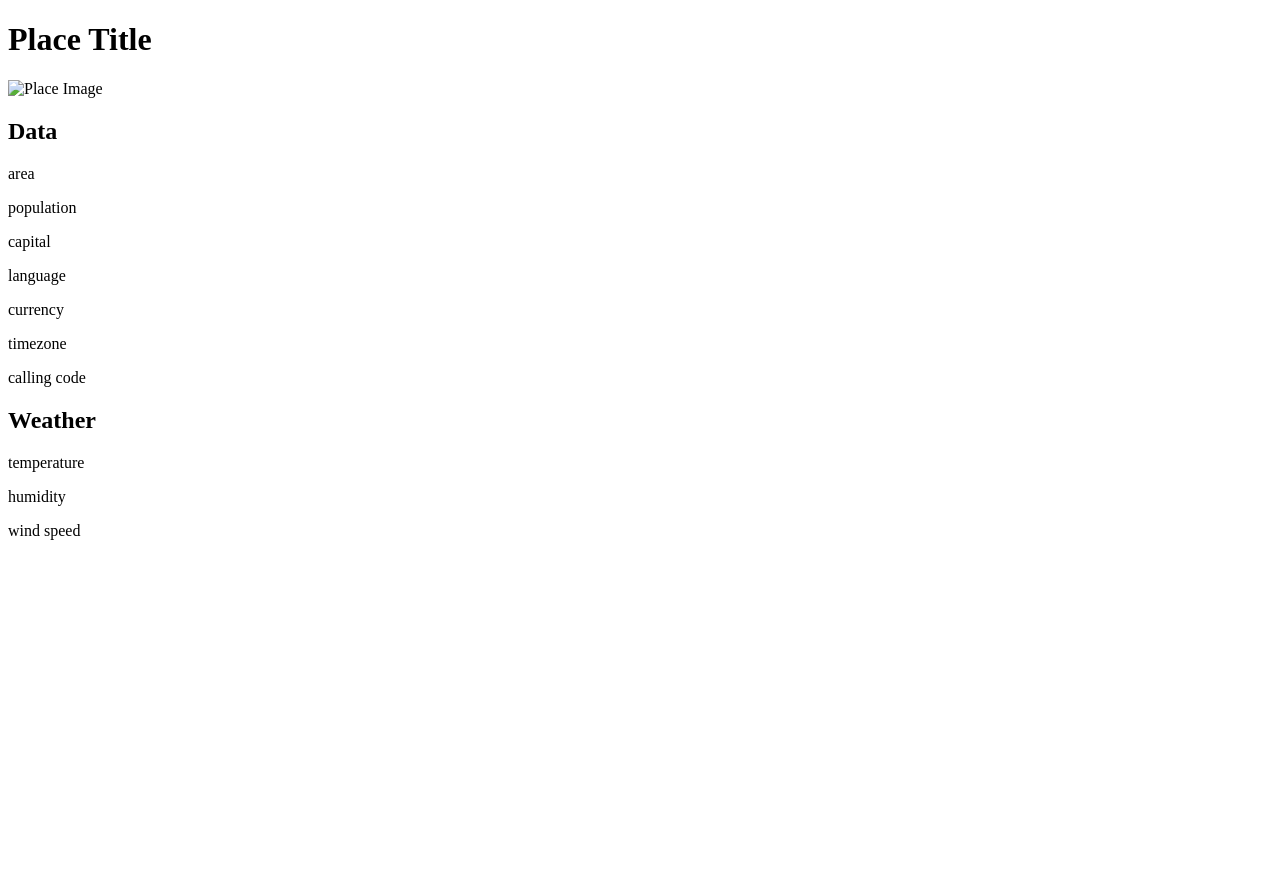
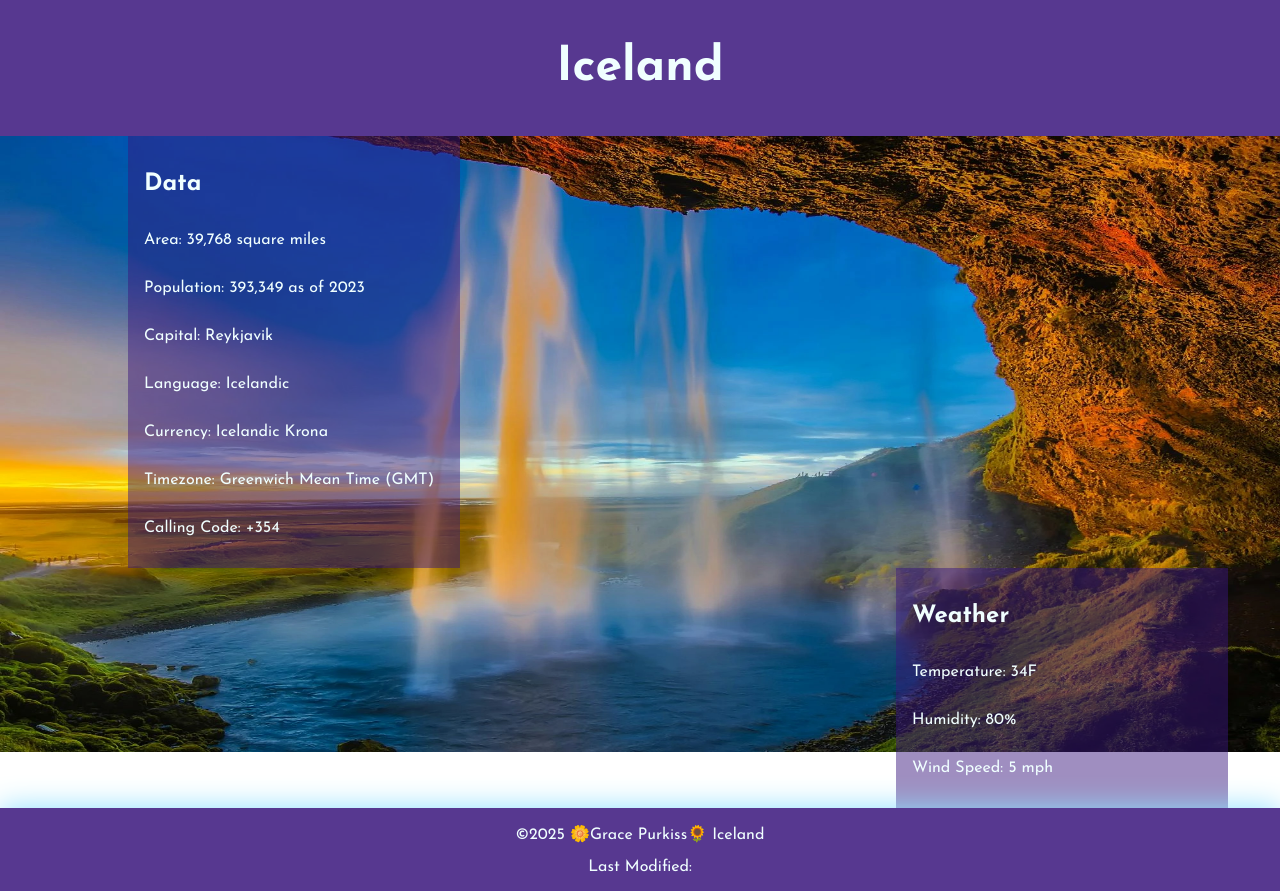
Before and after one commit to gpurkiss/wdd131, a plain HTML site: page place.html in a window 1280 px wide. Before the commit the page ends 800 px from the top, so only its background shows below. Drawn offline with Linux system fonts and the light colour scheme.

Commit message:
first push

```diff
--- a/place.html
+++ b/place.html
@@ -6,38 +6,45 @@
     <title>Place</title>
     <meta name="description" content="Week 04 of the Web Development course">
     <meta name="author" content="Grace Purkiss">
+    <link rel="preconnect" href="https://fonts.googleapis.com">
+    <link rel="preconnect" href="https://fonts.gstatic.com" crossorigin>
+    <link href="https://fonts.googleapis.com/css2?family=Josefin+Sans:ital,wght@0,100..700;1,100..700&family=Montserrat:ital,wght@0,100..900;1,100..900&family=Roboto:ital,wght@0,100..900;1,100..900&display=swap" rel="stylesheet">
     <link rel="stylesheet" href="styles/place.css">
     <script src="scripts/place.js" defer></script>
 </head>
 <body>
     <header>
-        <h1>Place Title</h1>
+        <h1>Iceland</h1>
     </header>
     <main>
-        <div>
+        <div class="hero">
             <picture>
-                <source srcset="images/iceland-large.jpg" media="(max-width: 1000px)">
-                <source srcset="images/iceland-medium.png" media="(max-width: 550px)">
-                <img src="images/northern-lights.jpeg" alt="Place Image" width="400" height="200">
+                <source srcset="images/pexels-pixabay-356831.webp" media="(min-width: 1000px)">
+                <img src="images/northern-lights.webp" alt="Place Image" width="1500" height="700">
             </picture>
         </div>
-        <section>
+        <section class="data">
             <h2>Data</h2>
-            <p>area</p>
-            <p>population</p>
-            <p>capital</p>
-            <p>language</p>
-            <p>currency</p>
-            <p>timezone</p>
-            <p>calling code</p>
+            <p>Area: 39,768 square miles</p>
+            <p>Population: 393,349 as of 2023</p>
+            <p>Capital: Reykjavik</p>
+            <p>Language: Icelandic</p>
+            <p>Currency: Icelandic Krona</p>
+            <p>Timezone: Greenwich Mean Time (GMT)</p>
+            <p>Calling Code: +354</p>
         </section>
-        <section>
-            <h2>Weather</h2>
-            <p>temperature</p>
-            <p>humidity</p>
-            <p>wind speed</p>
+        <section class="weather">
+            <h2>Weather
+            <img class="icon" src="images/1530389_weather_clouds_storm_sunny_icon.png" alt="Weather Icon" width="100" height="100"></h2>
+            <p>Temperature: 34F</p>
+            <p>Humidity: 80%</p>
+            <p>Wind Speed: 5 mph</p>
         </section>
     </main>
-    <footer></footer>
+    <footer>
+        <p>©2025 🌼Grace Purkiss🌻 Iceland</p>
+        <p>Last Modified: <span id="lastmodified"></span></p>
+    </footer>
+
 </body>
 </html>
--- a/scripts/place.js
+++ b/scripts/place.js
@@ -0,0 +1 @@
+const calculateWindChill = (tempF, windMph) => 35.74 + 0.6215 * tempF - 35.75 * Math.pow(windMph, 0.16) + 0.4275 * tempF * Math.pow(windMph, 0.16);
--- a/styles/place.css
+++ b/styles/place.css
@@ -0,0 +1,116 @@
+body {
+    font-family: "Josefin Sans", sans-serif;
+
+}
+
+header {
+    background-color: rgb(57, 21, 124, 0.483);
+    padding: .5em;
+    text-align: center;
+    color: azure;
+    font-size: 1.5em;
+    box-shadow: 0 0 30px #8bdeff;
+}
+
+main {
+    grid-template-columns: 1fr 1fr;
+    grid-template-rows: 1fr 1fr;
+}
+
+main img {
+    position: absolute;
+    grid-column: 1/-1;
+    width: 100%;
+    height: 77%;
+
+}
+
+.data {
+    display: grid;
+    grid-template-columns: 1fr;
+    position: relative;
+    align-self: center;
+    color: azure;
+    background-color: rgba(57, 21, 124, 0.483);
+    max-width: 300px;
+    padding: 1em;
+    left: 10%;
+}
+
+.weather {
+    display: grid;
+    grid-template-columns: 1fr;
+    position: relative;
+    align-self: center;
+    color: azure;
+    background-color: rgba(57, 21, 124, 0.483);
+    max-width: 300px;
+    padding: 1em;
+    left: 70%;
+}
+
+footer {
+    margin-top: auto;
+    position: relative;
+    background-color: rgb(57, 21, 124, 0.483);
+    color: azure;
+    text-align: center;;
+    box-shadow: 0 0 30px #8bdeff;
+}
+
+@media (min-width: 600px) {
+    header {
+        background-color: rgba(57, 21, 124, 0.849);
+    }
+
+    main {
+        grid-template-columns: 1fr 1fr;
+        grid-template-rows: 1fr 1fr;
+        flex: 12;
+    }
+
+    body {
+        display: flex;
+        flex-direction: column;
+        min-height: 100vh;
+        margin: 0;
+    }
+
+    footer {
+        position: relative;
+        margin-top: auto;
+        background-color: rgba(57, 21, 124, 0.849);
+    }
+
+    .icon {
+        display: none;
+    }
+
+}
+
+@media (max-width: 599px) {
+    main img {
+        position: relative;
+    }
+    .data {
+        text-align: center;
+        max-width: 150px;
+        padding: 0em 3em ;
+        left: 25%;
+
+    }
+
+    .weather {
+        text-align: center;
+        position: relative;
+        max-width: 150px;
+        padding: 1em 3em;
+        left: 25%;
+
+    }
+
+    .icon {
+        width: 2em;
+        height: 2em;
+    }
+}
```
Also changed, not shown: images/1530389_weather_clouds_storm_sunny_icon.png (added), images/iceland-large.webp (added), images/iceland-medium.webp (added), images/northern-lights.webp (added), images/pexels-pixabay-356831.webp (added).
